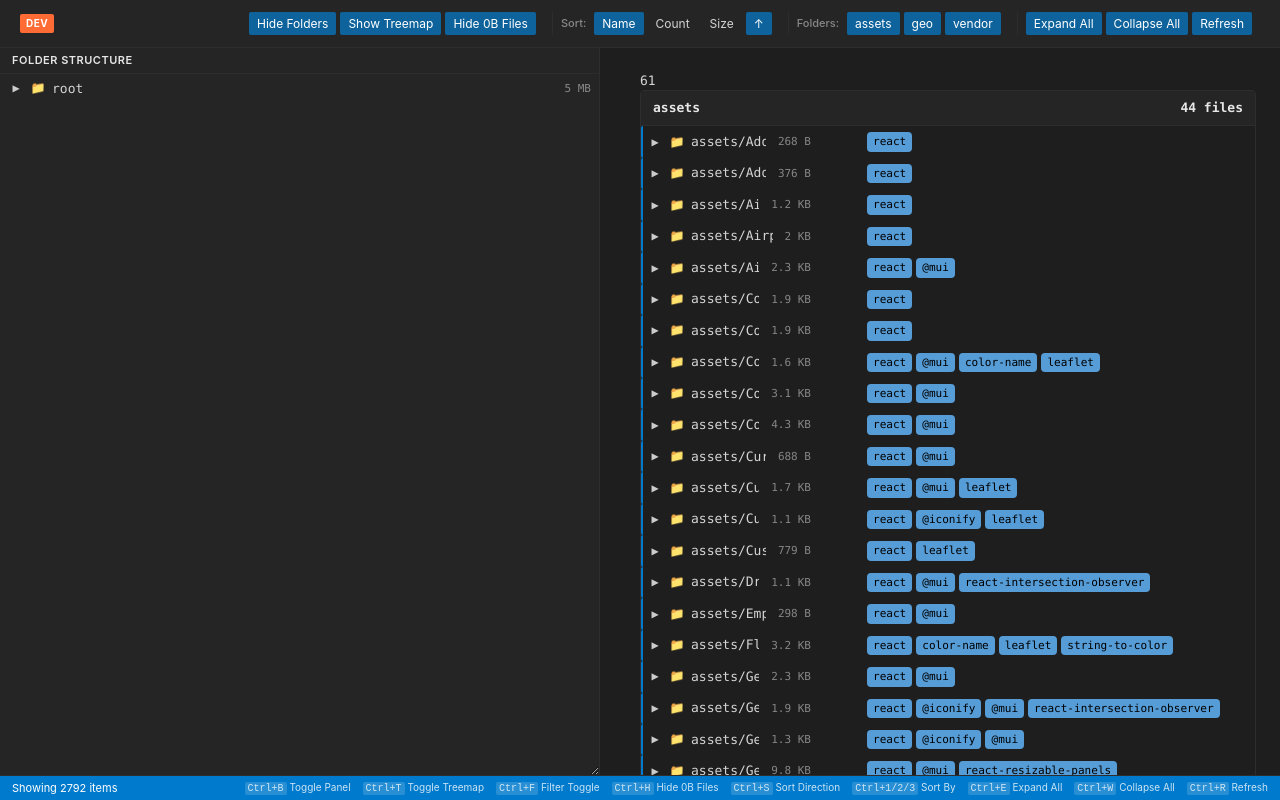
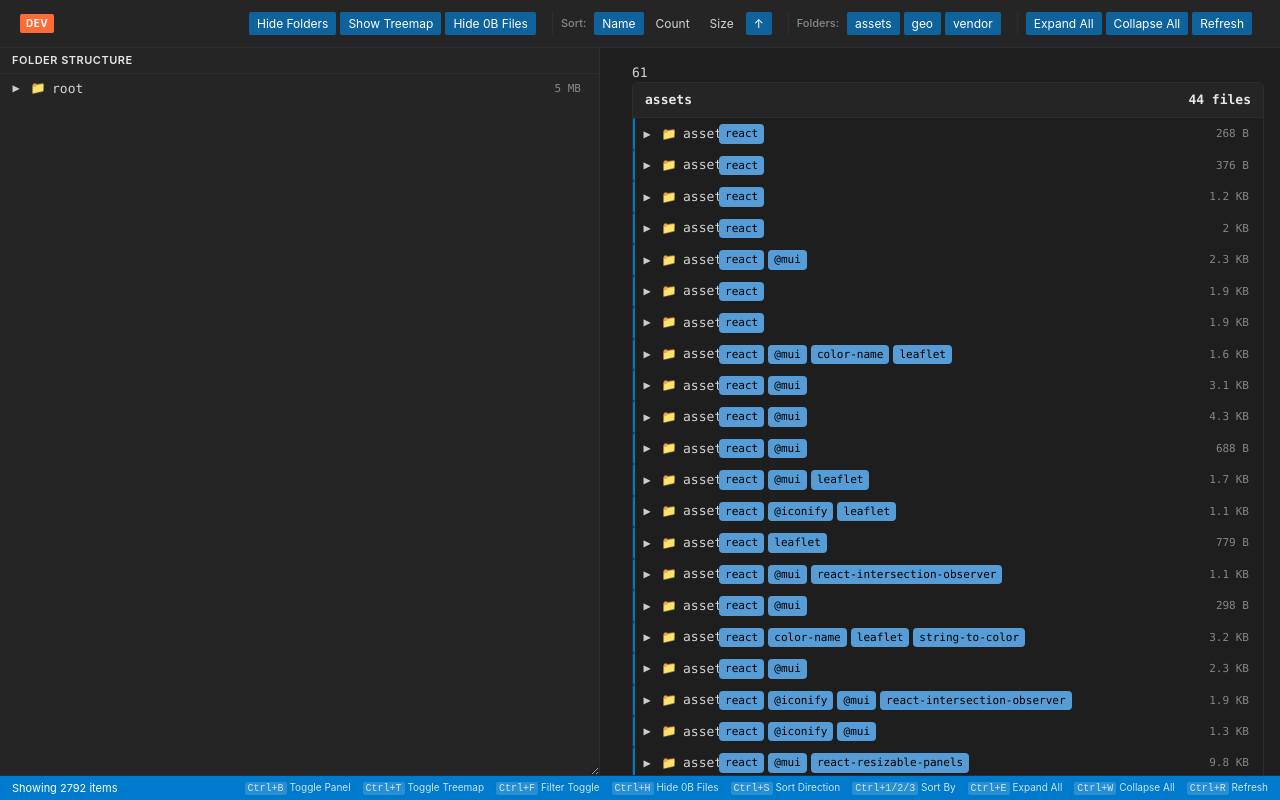
Before and after one commit to rand0mC0d3r/vs-bundle-visualizer, a React (Vite) app in the folder ui/: page / in a window 1280 px wide. Built offline with nearby package versions, Linux system fonts and the light colour scheme.

Commit message:
refactor: Adjust TreeView and TreeViewRenderNode styles for improved layout and readability

```diff
--- a/ui/src/App.css
+++ b/ui/src/App.css
@@ -288,7 +288,10 @@
 }
 
 .tree-size {
-  margin-left: auto;
+  width: 80px;
+  text-align: right;
+
+  margin-right: 10px;
   padding-left: 12px;
   font-size: 11px;
   color: var(--vscode-descriptionForeground);
@@ -377,6 +380,7 @@
 
 .dependency-info {
   margin-top: 4px;
+  flex: 0 0 450px;
   font-size: 0.85em;
 }
 
@@ -396,7 +400,7 @@
   display: flex;
   flex-wrap: wrap;
   gap: 4px;
-  margin-left: 16px;
+  /* margin-left: 16px; */
 }
 
 .dependency-item {
--- a/ui/src/components/TreeView.tsx
+++ b/ui/src/components/TreeView.tsx
@@ -151,7 +151,7 @@ export const TreeView: React.FC<TreeViewProps> = ({
   }, {});
 
   return <>
-    {filesToRender.length > 0 && <div className="tree-container" style={{ padding: '8px' }}>
+    {filesToRender.length > 0 && <div className="tree-container">
       {filesToRender.length}
       {libraryFilters.length > 0 && (
         <div className="library-filters-header">
@@ -182,27 +182,8 @@ export const TreeView: React.FC<TreeViewProps> = ({
               </span>
             </div>
           </div>
-          {/* {files.map((rootNode: any) => renderTreeNode(rootNode))} */}
           {files.map((rootNode: any) => <TreeViewRenderNode key={rootNode.name || rootNode.id} rootNode={rootNode} bundleData={bundleData} expandedNodes={expandedNodes} selectedNode={selectedNode} sortCriteria={sortCriteria} sortDirection={sortDirection} hideZeroByteFiles={hideZeroByteFiles} libraryFilters={libraryFilters} onToggleNode={onToggleNode} onSelectNode={onSelectNode} onAddLibraryFilter={onAddLibraryFilter} onRemoveLibraryFilter={onRemoveLibraryFilter} />)}
         </div>)}
-
-
-
-
-      {/* {filesToRender.map((rootNode: any) => <div key={rootNode.name || rootNode.id} className="tree-root">
-          <div className="tree-root-header">
-            <div className="tree-root-title">
-              {rootNode.folder || 'Root'} / {rootNode.fileName || ''}
-            </div>
-            <div className="tree-root-stats">
-              <span className="tree-root-count">
-                {formatFileSize(rootNode.totalSize)} | {rootNode.counts.files} files, {rootNode.counts.folders} folders
-              </span>
-            </div>
-          </div>
-          {renderTreeNode(rootNode)}
-        </div>
-      )} */}
     </div>}
 
      {filesToRender.length === 0 && (
--- a/ui/src/components/TreeView/TreeViewRenderNode.tsx
+++ b/ui/src/components/TreeView/TreeViewRenderNode.tsx
@@ -166,17 +166,11 @@ export const TreeViewRenderNode: React.FC<TreeViewRenderNodeProps> = ({
                 uniqueAssetDependencies={uniqueAssetDependencies}
               />
             </div>
-
-            {nodeSize > 0 && (
-              <div className="tree-size">
-                {formatFileSize(nodeSize)}
-              </div>
-            )}
           </div>
 
           {/* Show dependency information for bundle files */}
           {bundleInfo && (
-            <div className="dependency-info" style={{ paddingLeft: (level + 1) * 16 + 24 }}>
+            <div className="dependency-info" >
               {bundleInfo.isVendor
                 ? <TreeViewDependencyVendor {...{ bundleInfo }} />
                 : <TreeViewDependencyAsset
@@ -188,6 +182,12 @@ export const TreeViewRenderNode: React.FC<TreeViewRenderNodeProps> = ({
                   />}
             </div>
           )}
+
+            {nodeSize > 0 && (
+              <div className="tree-size">
+                {formatFileSize(nodeSize)}
+              </div>
+            )}
         </div>
 
         {hasChildren && isExpanded && (
```
